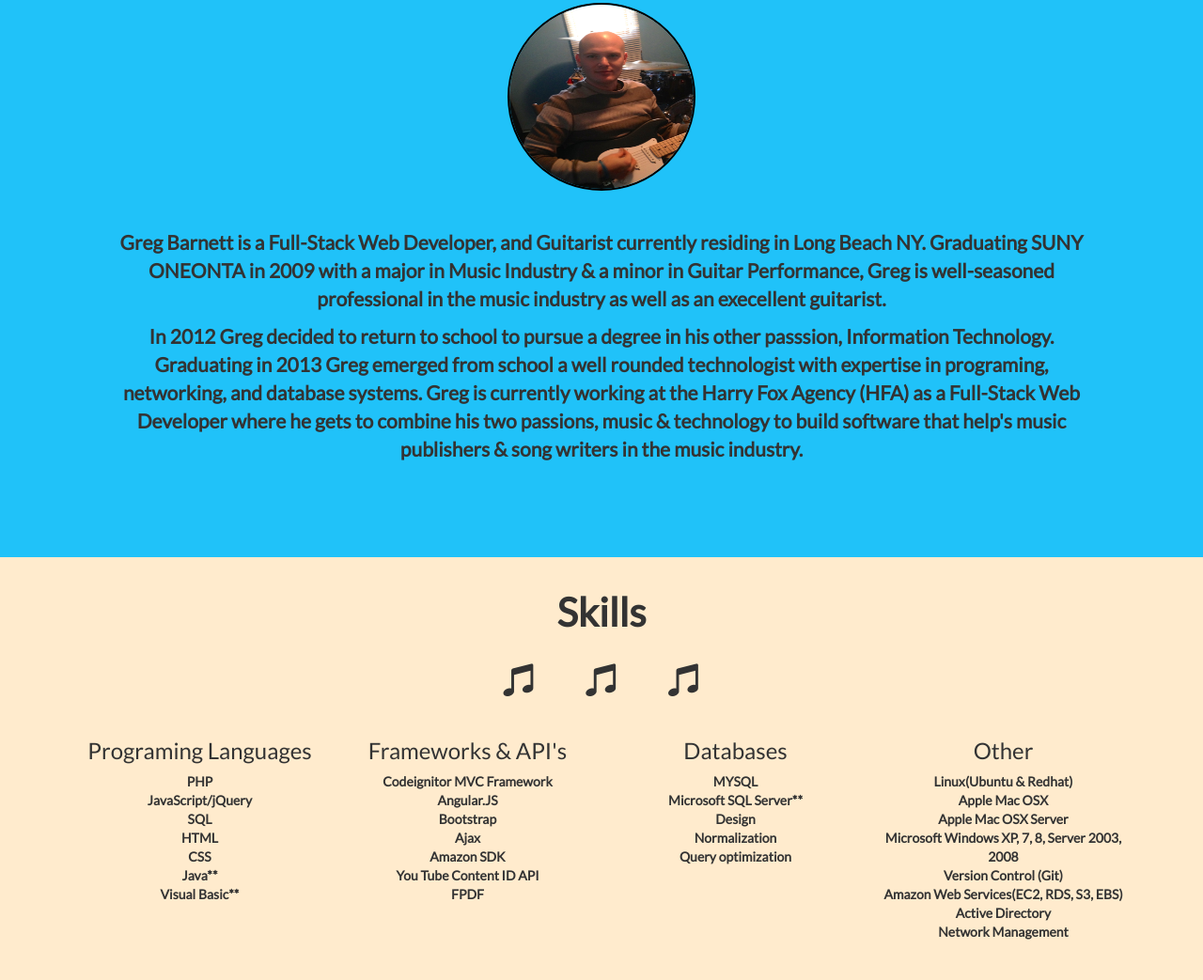
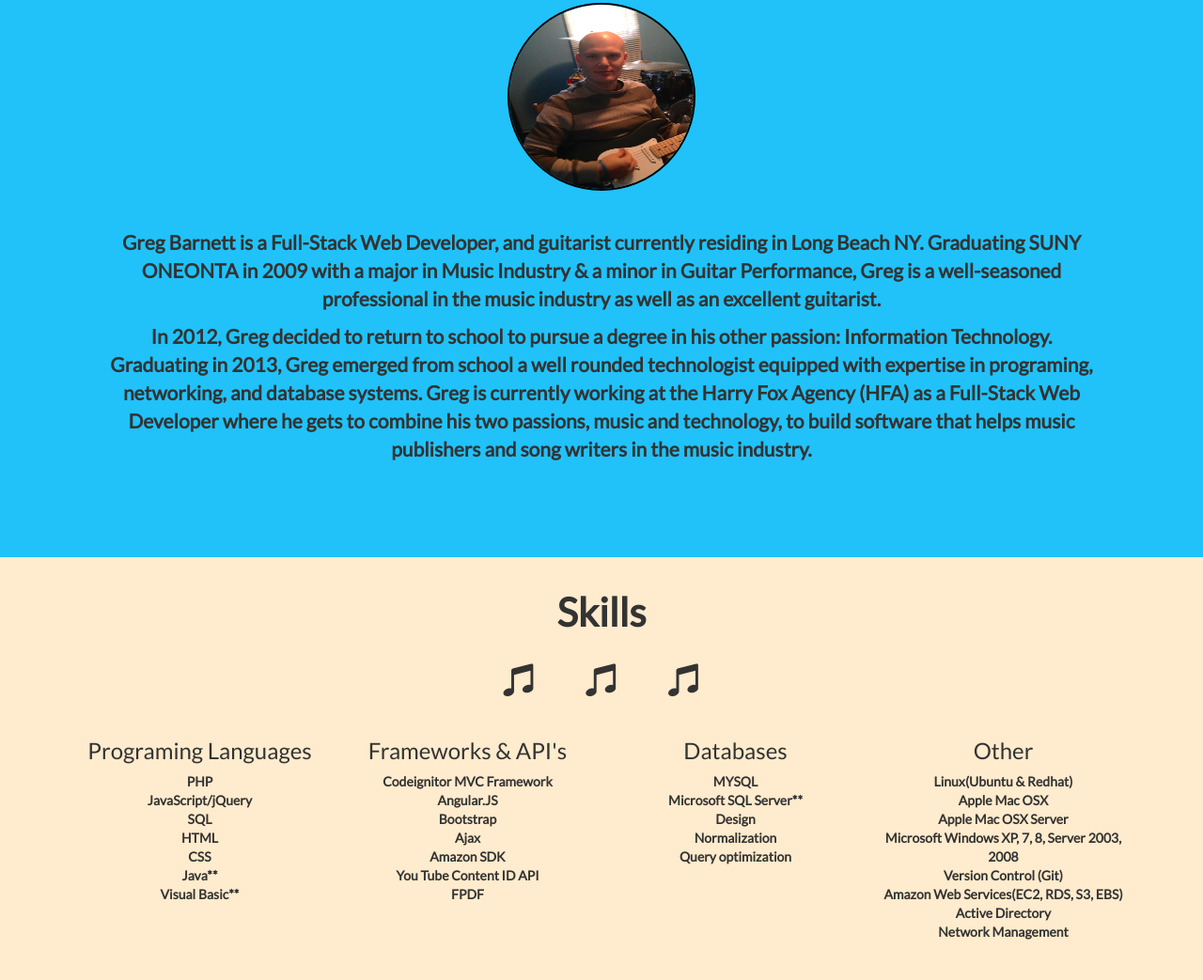
Before and after one commit to beyondkeysystem/website-portfolio, a plain HTML site: page index.html in a window 1280 px wide. Shown: the part 1010-2053 px from the top of the page at 94% size. Drawn offline with Linux system fonts and the light colour scheme.

Commit message:
copy changes to the about me section

```diff
--- a/index.html
+++ b/index.html
@@ -88,9 +88,9 @@
 						 <img class="img-responsive" id = "profile_img" src="img/profile.jpg" alt="">
 					</div>
 	                <div id = "about_text">
-	                	<p>Greg Barnett is a Full-Stack Web Developer, and Guitarist currently residing in Long Beach NY. Graduating SUNY ONEONTA in 2009 with a major in Music Industry &amp; a minor in Guitar Performance, Greg is well-seasoned professional in the music industry as well as an execellent guitarist.</p>
+	                	<p>Greg Barnett is a Full-Stack Web Developer, and guitarist currently residing in Long Beach NY. Graduating SUNY ONEONTA in 2009 with a major in Music Industry &amp; a minor in Guitar Performance, Greg is a well-seasoned professional in the music industry as well as an excellent guitarist.</p>
 
-	                	<p>In 2012 Greg decided to return to school to pursue a degree in his other passsion, Information Technology. Graduating in 2013 Greg emerged from school a well rounded technologist with expertise in programing, networking, and database systems. Greg is currently working at the Harry Fox Agency (HFA) as a Full-Stack Web Developer where he gets to combine his two passions, music &amp; technology to build software that help's music publishers &amp; song writers in the music industry.</p>
+	                	<p>In 2012, Greg decided to return to school to pursue a degree in his other passion: Information Technology. Graduating in 2013, Greg emerged from school a well rounded technologist equipped with expertise in programing, networking, and database systems. Greg is currently working at the Harry Fox Agency (HFA) as a Full-Stack Web Developer where he gets to combine his two passions, music and technology, to build software that helps music publishers and song writers in the music industry.</p>
 	                </p>
 	            </div>
 	        </div>
```
